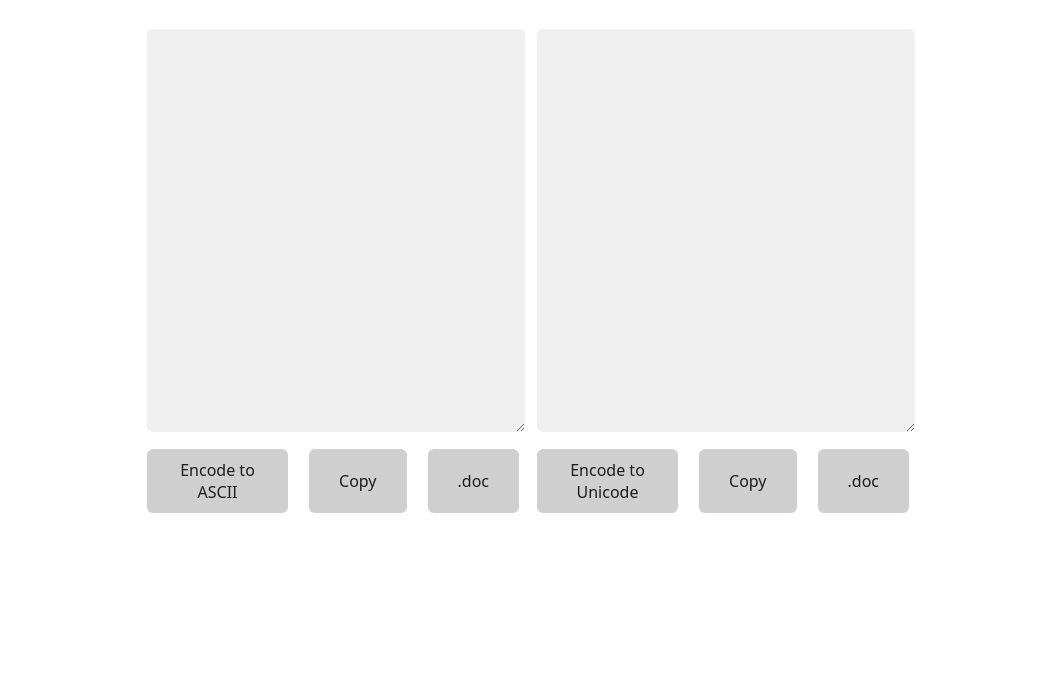
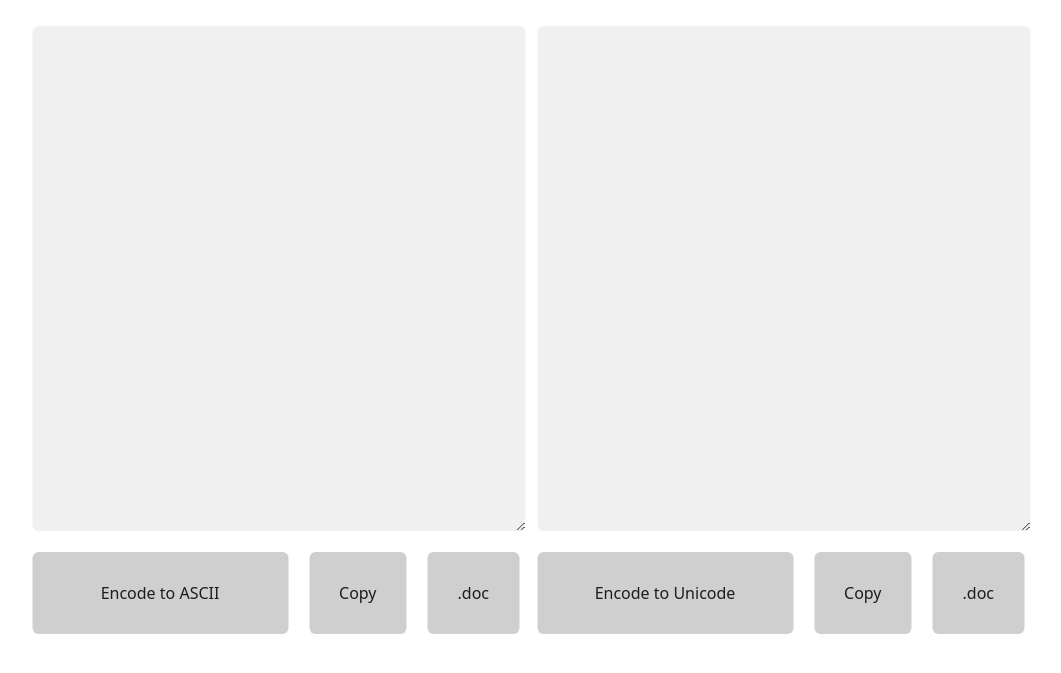
Before and after one commit to Vignesh-Vin/telugu-encoder, a plain HTML site: page index.html in a window 1280 px wide. Shown: the part 91-764 px from the top of the page, without its empty margins (109-1170 px from the left). Drawn offline with nearby package versions, Linux system fonts and the light colour scheme.

Commit message:
Did some styling (don't know why)

```diff
--- a/index.html
+++ b/index.html
@@ -11,7 +11,7 @@
 </div>
 <div class="container">
 	<div class="text-box">
-		<textarea type="text" class="text-both" id="unicode-text"></textarea>
+		<textarea type="text" class="text-area-both" id="unicode-text"></textarea>
 		<div class="buttons">
 			<button id="toAscii" onclick="encodeToAscii()">Encode to ASCII</button>
 			<button id="copyAscii" onclick="copyAscii()">Copy</button>
@@ -19,7 +19,7 @@
 			</div>
 	</div>
 	<div class="text-box">
-		<textarea type="text" class="text-both" id="ascii-text"></textarea>
+		<textarea type="text" class="text-area-both" id="ascii-text"></textarea>
 		<div class="buttons">
 			<button id="toUnicode" onclick="encodeToUnicode()">Encode to Unicode</button>
 			<button id="copyUnicode" onclick="copyUnicode()">Copy</button>
--- a/style.css
+++ b/style.css
@@ -13,23 +13,33 @@ html, body {
 }
 #wrapper {
 	padding: 15px;
+	position: absolute;
 	/* border: 2px solid #54B9D4;
 	border-radius: 5px; */
 	width: 100%;
 	height: 100%;
 /* 	overflow: hidden; */
-/* 	background-color: red */
+ 	/* background-color: red  */
 }
 .container {
+	position: relative;
+	left: 50%;
+	transform: translateX(-50%);
 	width: 100%;
-	height: 60%;
+	height: 80%;
 	display: grid;
 	grid-template-columns: 1fr 1fr;
 	gap: 10px;
-/* 	background-color: blue */
+	max-width: 1000px;
+	/* background-color: blue */
 }
 
 .text-box{
+	position: relative;
+	left: 50%;
+	transform: translateX(-50%);
+	width: fit-content();
+	max-width: 100%;
 	padding: 1px;
 	display: grid;
 	grid-template-rows: 6fr 1fr;
@@ -49,7 +59,9 @@ html, body {
 	background-color: #f0f0f0;
 	height: 96%
 }
-.text-both {
+.text-area-both {
+	width: fit-content();
+	max-width: 100%;
 	background-color: white;
 	color: black
 }
@@ -57,8 +69,9 @@ html, body {
 	margin: 0;
 	padding: 0;
 	width: 100%;
-	height: 80px;
-	float: top
+	height: 10%;
+	float: top;
+	/*background-color: gray*/
 }
 #heading {
 	text-align: center;
```
